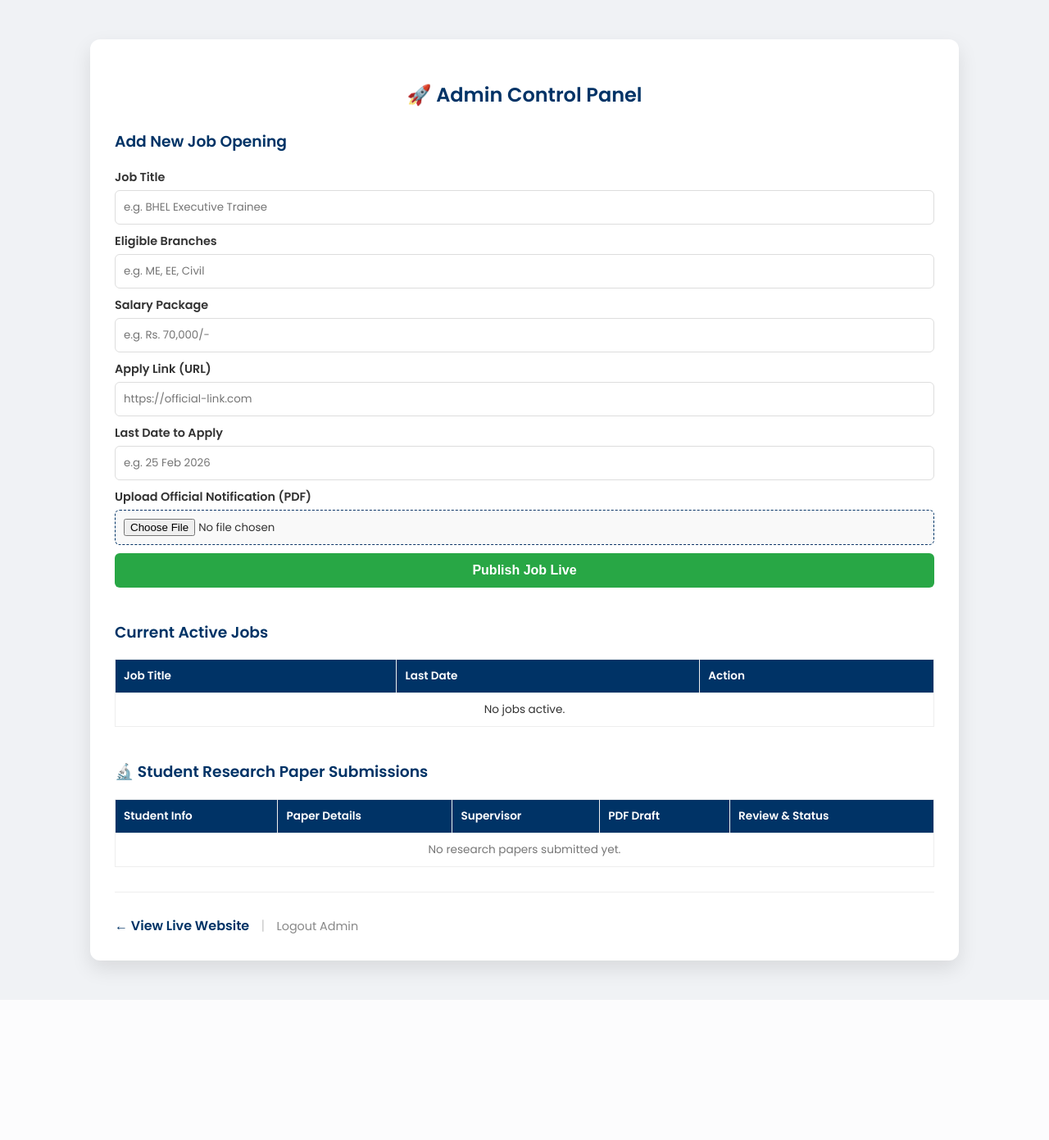
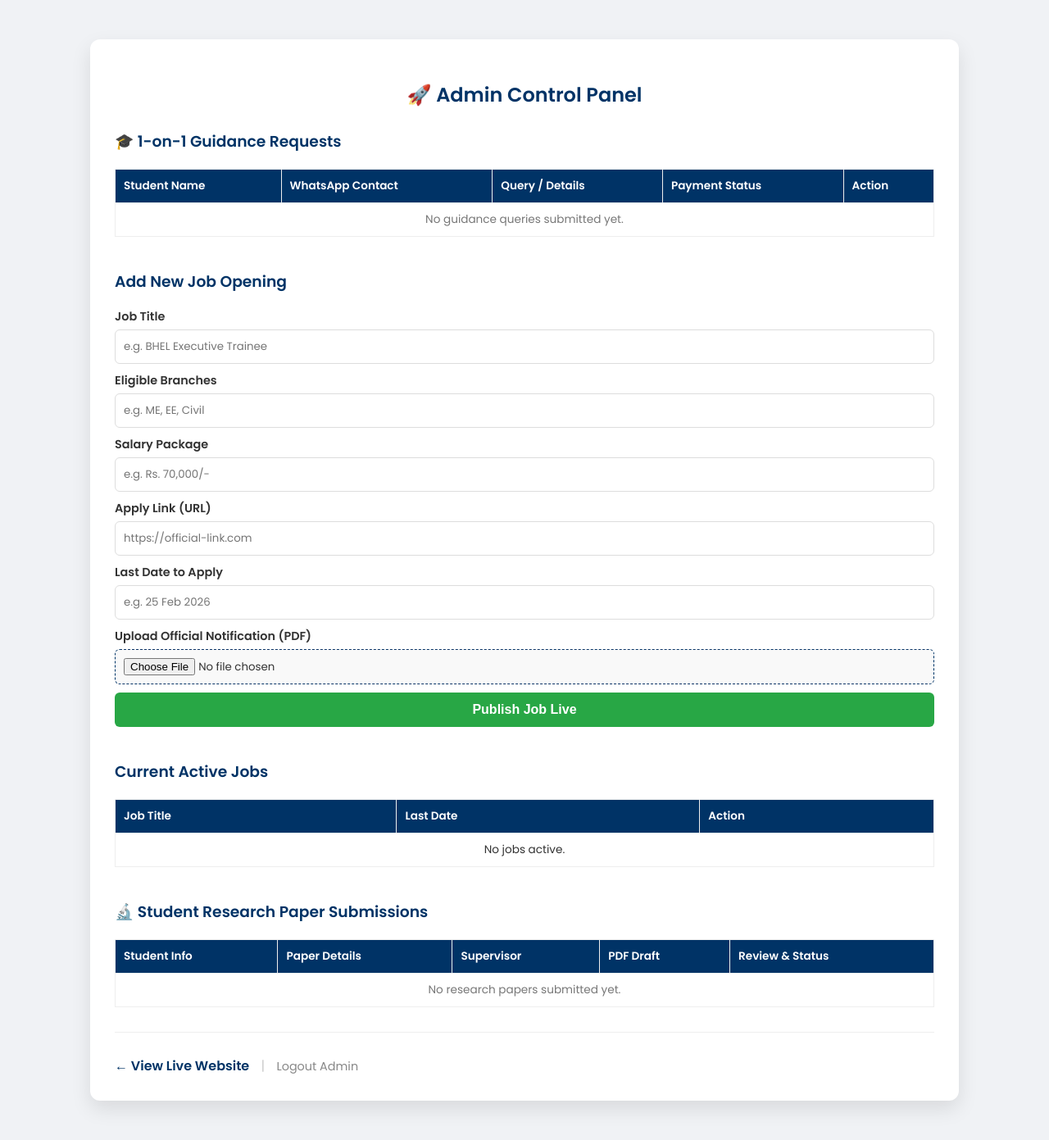
Before and after one commit to abhinda30-spec/finaljob_portal, a Flask app: page /admin in a window 1280 px wide. Shown: the whole page at 82% size. Before the commit the page ends 1203 px from the top, so only its background shows below. Run offline with Flask 3, Linux system fonts and the light colour scheme; a user stored in the database is signed in.

Commit message:
Add guidance queries management and dismissal route

```diff
--- a/app.py
+++ b/app.py
@@ -1,11 +1,11 @@
+import os
 from flask import Flask, render_template, request, redirect, url_for, session, flash
 from flask_mail import Mail, Message
 from flask_sqlalchemy import SQLAlchemy
 from werkzeug.utils import secure_filename
-import os
 
 app = Flask(__name__)
-app.secret_key = 'btech_sarkari_final_2026'
+app.secret_key = os.environ.get('SECRET_KEY', 'btech_sarkari_final_2026')
 
 # --- Configuration for Database ---
 DATABASE_URL = os.environ.get('DATABASE_URL')
@@ -50,7 +50,6 @@ class Job(db.Model):
     last_date = db.Column(db.String(50), nullable=True)
     pdf_filename = db.Column(db.String(200), nullable=True)
 
-# UPDATED MODEL: Research Papers for 4th Year Students
 class ResearchPaper(db.Model):
     id = db.Column(db.Integer, primary_key=True)
     student_username = db.Column(db.String(50), nullable=False)
@@ -60,18 +59,26 @@ class ResearchPaper(db.Model):
     branch = db.Column(db.String(100), nullable=False)
     guide_name = db.Column(db.String(100), nullable=True)
     abstract = db.Column(db.Text, nullable=True)
-    status = db.Column(db.String(50), default="Under Review")  # Under Review, Approved, Revision Needed
+    status = db.Column(db.String(50), default="Under Review")
     feedback = db.Column(db.Text, nullable=True)
-    pdf_filename = db.Column(db.String(200), nullable=True)  # Optional PDF
+    pdf_filename = db.Column(db.String(200), nullable=True)
 
-# --- Email Configuration (SSL Mode for Render) ---
+# Guidance Requests (1-on-1 Guidance)
+class GuidanceQuery(db.Model):
+    id = db.Column(db.Integer, primary_key=True)
+    full_name = db.Column(db.String(100), nullable=False)
+    contact_no = db.Column(db.String(15), nullable=False)
+    query_text = db.Column(db.Text, nullable=False)
+    payment_status = db.Column(db.String(20), default="Pending")
+
+# --- Email Configuration ---
 app.config['MAIL_SERVER'] = 'smtp.gmail.com'
 app.config['MAIL_PORT'] = 465
 app.config['MAIL_USE_TLS'] = False
 app.config['MAIL_USE_SSL'] = True
-app.config['MAIL_USERNAME'] = 'abhinda30@gmail.com'
-app.config['MAIL_PASSWORD'] = 'mvja piwt sbje tjrm'
-app.config['MAIL_DEFAULT_SENDER'] = 'abhinda30@gmail.com'
+app.config['MAIL_USERNAME'] = os.environ.get('MAIL_USERNAME', 'abhinda30@gmail.com')
+app.config['MAIL_PASSWORD'] = os.environ.get('MAIL_PASSWORD')
+app.config['MAIL_DEFAULT_SENDER'] = app.config['MAIL_USERNAME']
 mail = Mail(app)
 
 # --- DATABASE INITIALIZATION & AUTOMATIC MIGRATION ---
@@ -79,7 +86,6 @@ with app.app_context():
     try:
         db.create_all()
 
-        # Auto-Migration: Add missing columns if table already exists in PostgreSQL
         if DATABASE_URL:
             with db.engine.connect() as connection:
                 connection.execute(db.text("ALTER TABLE research_paper ADD COLUMN IF NOT EXISTS student_name VARCHAR(100) DEFAULT 'N/A';"))
@@ -100,6 +106,33 @@ def home():
     except Exception:
         all_jobs = []
     return render_template('index.html', jobs=all_jobs, user=user)
+
+# Guidance Portal
+@app.route('/guidance', methods=['GET', 'POST'])
+def guidance():
+    user = session.get('username')
+    show_popup = False
+
+    if request.method == 'POST':
+        full_name = request.form.get('full_name')
+        contact_no = request.form.get('contact_no')
+        query_text = request.form.get('query_text')
+        payment_done = request.form.get('payment_done')
+
+        status = "Paid (₹100)" if payment_done else "Pending"
+
+        new_guidance = GuidanceQuery(
+            full_name=full_name,
+            contact_no=contact_no,
+            query_text=query_text,
+            payment_status=status
+        )
+        db.session.add(new_guidance)
+        db.session.commit()
+
+        show_popup = True
+
+    return render_template('guidance.html', show_popup=show_popup, user=user)
 
 @app.route('/apply/<int:job_id>')
 def apply(job_id):
@@ -174,9 +207,10 @@ def research():
 
 @app.route('/admin', methods=['GET', 'POST'])
 def admin():
+    admin_pass = os.environ.get('ADMIN_PASSWORD', 'Research!321#papers')
     if not session.get('admin_logged_in'):
         if request.method == 'POST':
-            if request.form.get('admin_password') == 'Research!321#papers':
+            if request.form.get('admin_password') == admin_pass:
                 session['admin_logged_in'] = True
                 return redirect(url_for('admin'))
             else:
@@ -216,7 +250,8 @@ def admin():
 
     all_jobs = Job.query.all()
     all_papers = ResearchPaper.query.all()
-    return render_template('admin.html', jobs=all_jobs, papers=all_papers)
+    all_guidance = GuidanceQuery.query.all()
+    return render_template('admin.html', jobs=all_jobs, papers=all_papers, guidance=all_guidance)
 
 @app.route('/review_paper/<int:paper_id>', methods=['POST'])
 def review_paper(paper_id):
@@ -247,6 +282,20 @@ def delete_job(id):
         db.session.delete(job_to_delete)
         db.session.commit()
         flash("Job deleted successfully!", "success")
+
+    return redirect(url_for('admin'))
+
+# DELETE GUIDANCE REQUEST ROUTE
+@app.route('/delete-guidance/<int:id>')
+def delete_guidance(id):
+    if not session.get('admin_logged_in'):
+        return redirect(url_for('admin'))
+
+    guidance_to_delete = db.session.get(GuidanceQuery, id)
+    if guidance_to_delete:
+        db.session.delete(guidance_to_delete)
+        db.session.commit()
+        flash("Guidance request dismissed successfully!", "success")
 
     return redirect(url_for('admin'))
 
--- a/templates/admin.html
+++ b/templates/admin.html
@@ -70,6 +70,20 @@
             padding: 6px;
             font-size: 0.8rem;
         }
+
+        /* Status Badges for Guidance Queries */
+        .badge-paid {
+            background: #28a745; color: white; padding: 4px 8px;
+            border-radius: 4px; font-size: 0.75rem; font-weight: 600; display: inline-block;
+        }
+        .badge-pending {
+            background: #ffc107; color: #333; padding: 4px 8px;
+            border-radius: 4px; font-size: 0.75rem; font-weight: 600; display: inline-block;
+        }
+        .wa-link {
+            color: #28a745; font-weight: 600; text-decoration: none; display: inline-flex; align-items: center; gap: 4px;
+        }
+        .wa-link:hover { text-decoration: underline; }
     </style>
 </head>
 <body>
@@ -77,7 +91,53 @@
     <div class="container">
         <h2>🚀 Admin Control Panel</h2>
 
-        <!-- Job Posting Section -->
+        <!-- 1. GUIDANCE QUERIES SECTION (AT TOP) -->
+        <div class="section-box" style="margin-top: 10px;">
+            <h3>🎓 1-on-1 Guidance Requests</h3>
+            <table>
+                <thead>
+                    <tr>
+                        <th>Student Name</th>
+                        <th>WhatsApp Contact</th>
+                        <th>Query / Details</th>
+                        <th>Payment Status</th>
+                        <th>Action</th>
+                    </tr>
+                </thead>
+                <tbody>
+                    {% for req in guidance %}
+                    <tr>
+                        <td><strong>{{ req.full_name }}</strong></td>
+                        <td>
+                            <!-- Direct WhatsApp Chat Link -->
+                            <a href="https://wa.me/91{{ req.contact_no }}" target="_blank" class="wa-link">
+                                💬 {{ req.contact_no }}
+                            </a>
+                        </td>
+                        <td>{{ req.query_text }}</td>
+                        <td>
+                            <!-- Status Badges -->
+                            {% if 'Paid' in req.payment_status or 'paid' in req.payment_status %}
+                                <span class="badge-paid">Paid (₹100)</span>
+                            {% else %}
+                                <span class="badge-pending">Pending</span>
+                            {% endif %}
+                        </td>
+                        <td>
+                            <a href="{{ url_for('delete_guidance', id=req.id) }}" class="del-btn" onclick="return confirm('Dismiss this guidance request?')">Dismiss</a>
+                        </td>
+                    </tr>
+                    {% else %}
+                    <tr>
+                        <td colspan="5" style="text-align: center; color: #777;">No guidance queries submitted yet.</td>
+                    </tr>
+                    {% endfor %}
+                </tbody>
+            </table>
+        </div>
+
+        <!-- 2. JOB POSTING SECTION -->
+        <div class="section-box">
             <h3>Add New Job Opening</h3>
             <form method="POST" enctype="multipart/form-data">
                 <label>Job Title</label>
@@ -100,8 +160,9 @@
 
                 <button type="submit">Publish Job Live</button>
             </form>
+        </div>
 
-        <!-- Current Active Jobs -->
+        <!-- 3. CURRENT ACTIVE JOBS SECTION -->
         <div class="section-box">
             <h3>Current Active Jobs</h3>
             <table>
@@ -128,7 +189,7 @@
             </table>
         </div>
 
-        <!-- Student Research Paper Submissions Section -->
+        <!-- 4. RESEARCH PAPERS REVIEW SECTION -->
         <div class="section-box">
             <h3>🔬 Student Research Paper Submissions</h3>
             <table>
```
Lines whose indentation alone changed are shown as unchanged.
